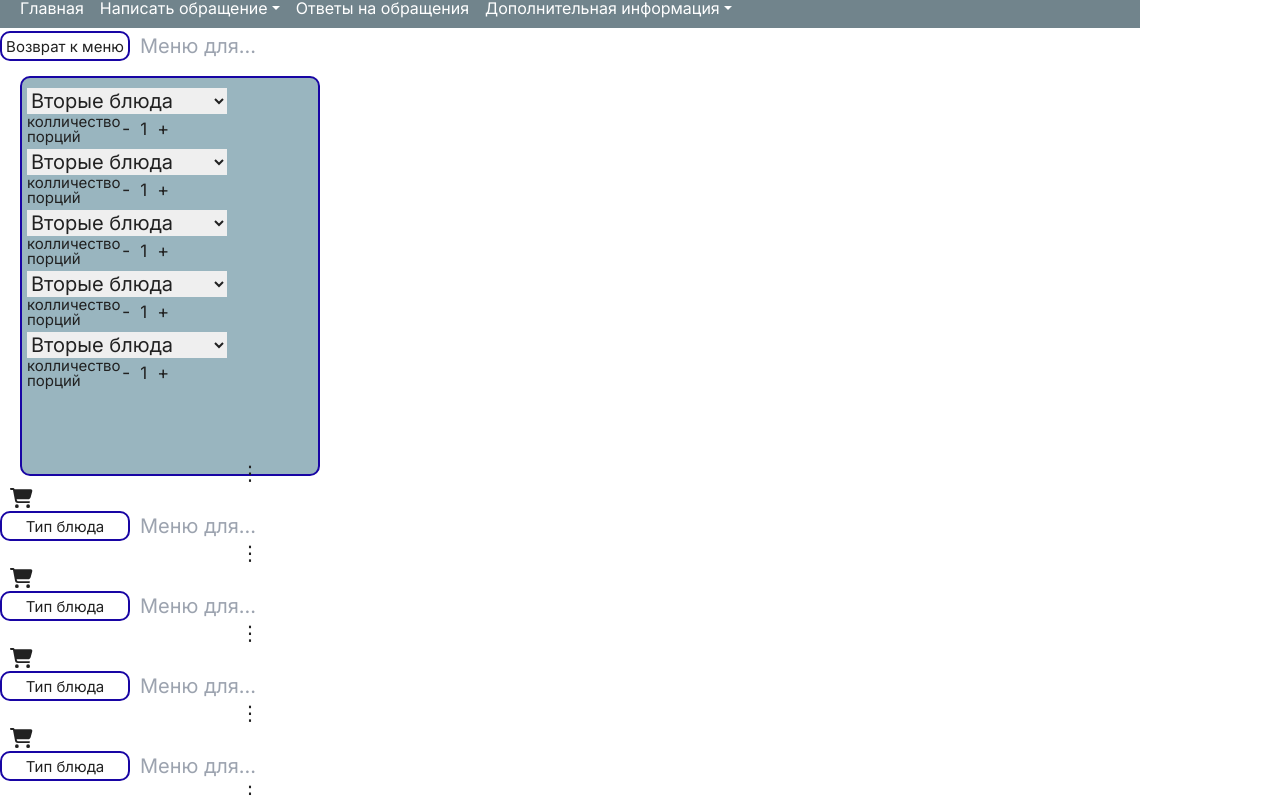
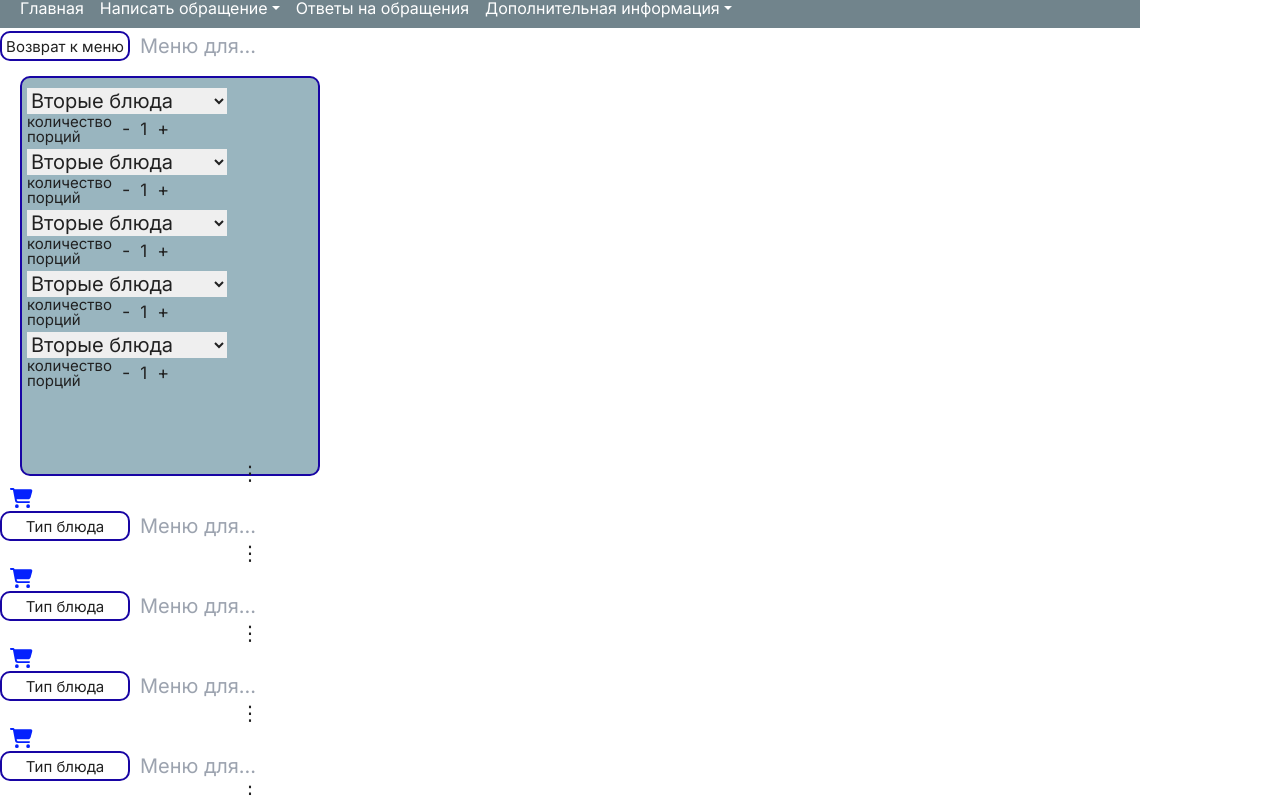
Before and after one commit to bartcevich/hackathons, a Next.js app: page / in a window 1280 px wide. Shown: the top 797 px of the page. Built offline with nearby package versions, Linux system fonts and the light colour scheme.

Commit message:
delet mistake end add color

```diff
--- a/src/components/AllIngredients/index.tsx
+++ b/src/components/AllIngredients/index.tsx
@@ -1,5 +1,4 @@
 "use client";
-
 import React, { useState, useEffect } from "react";
 import styles from "./styles.module.scss";
 import MenuGroups from "@/components/MenuGroups";
@@ -55,6 +54,8 @@ export default function AllIngredients() {
       localStorage.setItem("userInputs", JSON.stringify(userInput));
     }
   };
+  //const [selectionUser, setSelectionUser] = useState<any[]>([]);
+  //console.log(selectionUser);
 
   return (
     <>
--- a/src/components/BuyForDay/index.tsx
+++ b/src/components/BuyForDay/index.tsx
@@ -1,15 +1,10 @@
 /* eslint-disable @next/next/no-img-element */
 "use client";
-import React, { useState, useEffect, useRef } from "react";
+import React, { useState, useEffect, useContext } from "react";
 import styles from "./styles.module.scss";
+import { IIngredients } from "@/types/common";
+import { IngredientsContext } from "@/context/IngredientsContext";
 
-interface IIngredient {
-  label: string;
-  image: string[];
-  numberHuman: number;
-  isOpen: boolean;
-  ingredients: string[] | number[];
-}
 interface BuyForDayProps {
   ingredients: any[];
   label: any[];
@@ -20,14 +15,15 @@ interface BuyForDayProps {
 }
 
 const BuyForDay: React.FC<BuyForDayProps> = (props) => {
-  //let [countObjectInArr, setCountObjectInArr] = useState(0);
   const [labelPrev, setLabelPrev] = useState<any[]>([]);
   const [prevPrevHistory, setPrevPrevHistory] = useState<any[]>([]);
-
-  const [ingredientHistory, setIngredientHistory] = useState<IIngredient[]>([]);
+  const [ingredientHistory, setIngredientHistory] = useState<IIngredients[]>(
+    []
+  );
+  //const { ingredientHistory, setIngredientHistory } = useContext(IngredientsContext);
   let updatedHistory: any[] = [];
   useEffect(() => {
-    const newIngredient: BuyForDayProps = {
+    const newIngredient: IIngredients = {
       ingredients: props.ingredients,
       label: props.label[0],
       image: props.label[2] === props.label[0] ? [] : props.label[2],
@@ -47,7 +43,6 @@ const BuyForDay: React.FC<BuyForDayProps> = (props) => {
       if (updatedHistory.length > 5) {
         return updatedHistory.slice(1);
       }
-
       return updatedHistory;
     });
   }, [props.ingredients, props.label, props.image]);
@@ -55,7 +50,7 @@ const BuyForDay: React.FC<BuyForDayProps> = (props) => {
   useEffect(() => {
     if (props.setMenuUser) {
       props.setMenuUser(ingredientHistory);
-      console.log(ingredientHistory);
+      //console.log(ingredientHistory);
     }
   }, [ingredientHistory, props.setMenuUser]);
 
@@ -75,11 +70,6 @@ const BuyForDay: React.FC<BuyForDayProps> = (props) => {
       return updatedHistory;
     });
   };
-
-  // console.log(countObjectInArr, ingredientHistory.length);
-  // if (ingredientHistory.length === countObjectInArr) {
-  //   countObjectInArr = ingredientHistory.length;
-  // }
 
   const [activeIndex, setActiveIndex] = useState<number | null>(null);
   const handleToggle = (index: number) => {
--- a/src/components/MenuGroups/index.tsx
+++ b/src/components/MenuGroups/index.tsx
@@ -18,6 +18,9 @@ export default function MenuGroups() {
   };
 
   const [menuUser, setMenuUser] = useState<any[]>([]);
+  //useEffect(() => {
+  //props.setSelectionUser(menuUser);
+  //}, [props]);
   console.log(menuUser);
   const allIngredients: any[] = [];
   let oneArrIngredients: any[] = []; //один массив всех ингридиентов
--- a/src/components/MenuGroups/styles.module.scss
+++ b/src/components/MenuGroups/styles.module.scss
@@ -26,10 +26,14 @@
 }
 .handleIngredients{
     margin: 0 10px;
+    color: #0421fd;
+}
+.handleCopy{
+    color: #0421fd;
 }
 .tooltip {
     position: absolute;
-    top: 100%;
+    top: 85%;
     left: 50%;
     transform: translateX(-50%);
     background: #333;
--- a/src/components/MenuGroupsOpen/styles.module.scss
+++ b/src/components/MenuGroupsOpen/styles.module.scss
@@ -26,10 +26,14 @@
 }
 .handleIngredients{
     margin: 0 10px;
+    color: #0421fd;
+}
+.handleCopy{
+    color: #0421fd;
 }
 .tooltip {
     position: absolute;
-    top: 100%;
+    top: 85%;
     left: 50%;
     transform: translateX(-50%);
     background: #333;
--- a/src/components/Starters/index.tsx
+++ b/src/components/Starters/index.tsx
@@ -99,7 +99,7 @@ const Monday: React.FC<MondayProps> = (props) => {
             </select>
           </div>
           <div className={styles.container_button}>
-            <div className={styles.container_text}>колличество порций</div>
+            <div className={styles.container_text}>количество порций</div>
             <div
               className={styles.button}
               onClick={() => setCount(count < 2 ? 1 : count - 1)}
--- /dev/null
+++ b/src/context/IngredientsContext.tsx
@@ -0,0 +1,22 @@
+'use client';
+import { IIngredients } from '@/types/common';
+import { useState, createContext, Dispatch, SetStateAction, useMemo, Children } from 'react';
+//type TypeSetState<T> = Dispatch<SetStateAction<T>>;
+interface IContext {
+    ingredientHistory: IIngredients[];
+    setIngredientHistory: Dispatch<SetStateAction<IIngredients[]>>;
+}
+export const IngredientsContext = createContext<IContext>({
+    ingredientHistory: [],
+    setIngredientHistory: () => {},
+});
+
+export const MenuProvider = ({ children }: { children: React.ReactNode }) => {
+    const [ingredientHistory, setIngredientHistory] = useState<IIngredients[]>([]);
+    const value = useMemo(
+        () => ({ ingredientHistory, setIngredientHistory }),
+        [ingredientHistory, setIngredientHistory],
+    );
+
+    return <IngredientsContext.Provider value={value}>{children}</IngredientsContext.Provider>;
+};
--- /dev/null
+++ b/src/types/common.ts
@@ -0,0 +1,8 @@
+export interface IIngredients {
+    [x: string]: any;
+    label: any;
+    image: string[];
+    numberHuman: number;
+    isOpen: boolean;
+    ingredients: string[] | number[];
+}
```
Also changed, not shown: src/app/page.tsx (+7 -7 lines).
